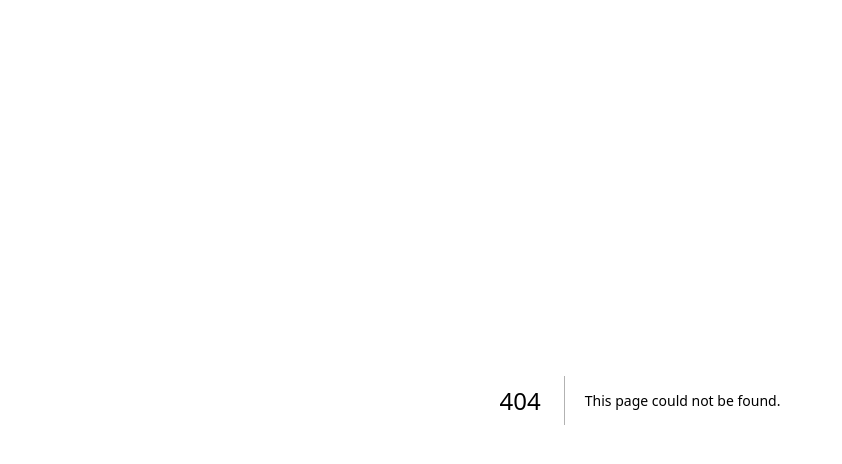
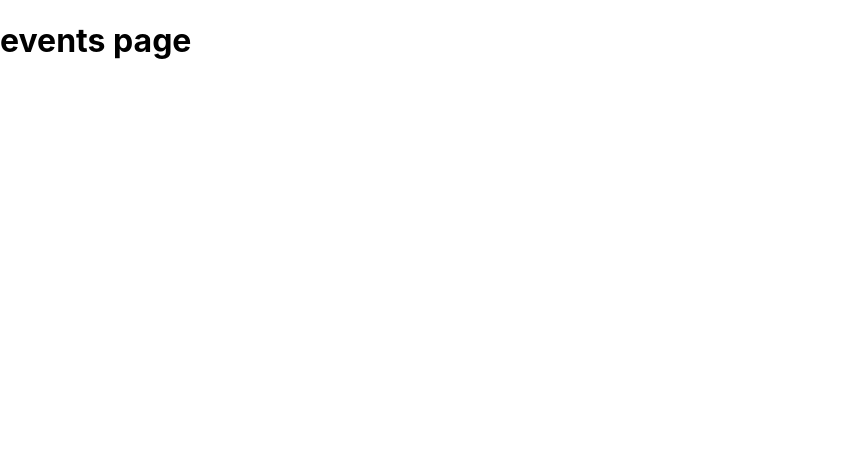
Before and after one commit to RaisulislamRimon/myNextjsProjects-events-app, a Next.js app: page /events in a window 1280 px wide. Before the commit this address had no page. Shown: the top 464 px of the page, without its empty margins (0-842 px from the left). Built offline with nearby package versions, Linux system fonts and the light colour scheme.

Commit message:
added events page

```diff
--- /dev/null
+++ b/pages/events/index.js
@@ -0,0 +1,9 @@
+const Page = () => {
+  return (
+    <div>
+      <h1>events page</h1>
+    </div>
+  );
+};
+
+export default Page;
```
